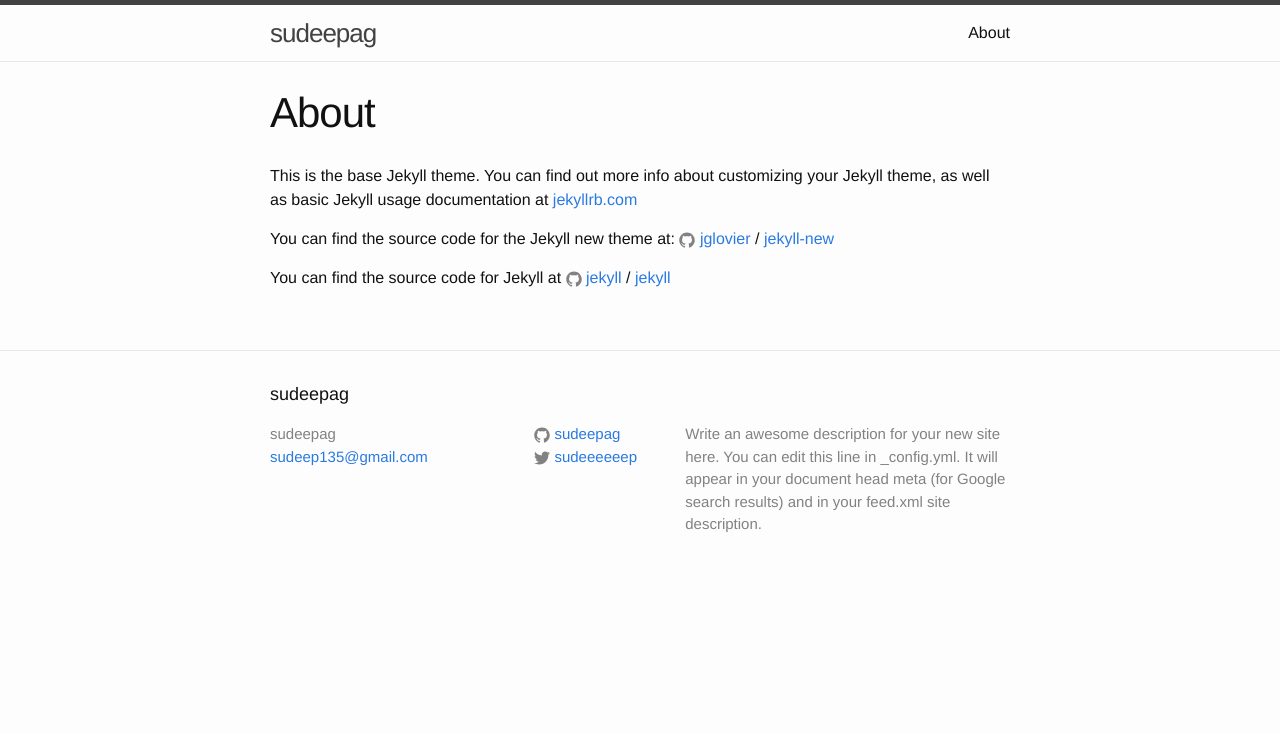
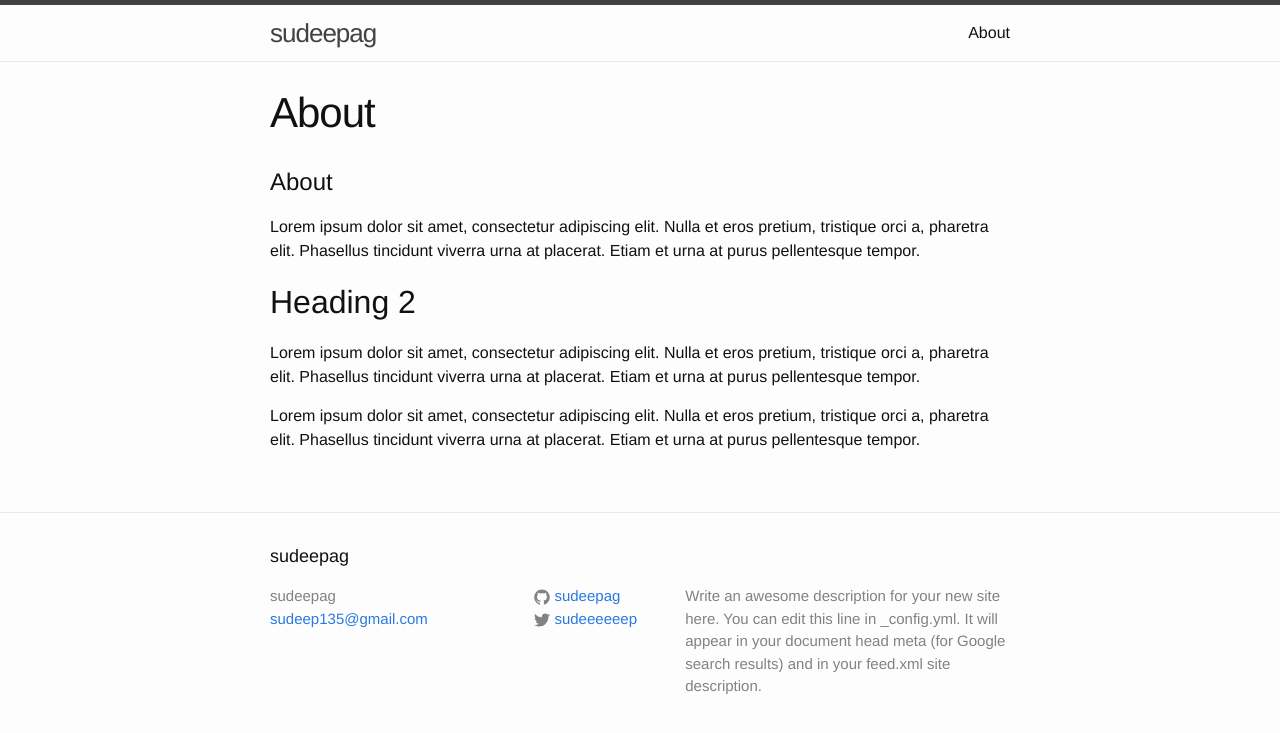
Before and after one commit to sudeepag/sudeep.co, a Jekyll site: the page built from about.md, in a window 1280 px wide. Shown: the top 733 px of the page. Built offline with Jekyll 4.4.1, drawn with Linux system fonts in a browser that asks for light colours.

Commit message:
Update about.md

```diff
--- a/about.md
+++ b/about.md
@@ -4,12 +4,12 @@ title: About
 permalink: /about/
 ---
 
-This is the base Jekyll theme. You can find out more info about customizing your Jekyll theme, as well as basic Jekyll usage documentation at [jekyllrb.com](http://jekyllrb.com/)
+# {{ page.title }}
 
-You can find the source code for the Jekyll new theme at:
-{% include icon-github.html username="jglovier" %} /
-[jekyll-new](https://github.com/jglovier/jekyll-new)
+Lorem ipsum dolor sit amet, consectetur adipiscing elit. Nulla et eros pretium, tristique orci a, pharetra elit. Phasellus tincidunt viverra urna at placerat. Etiam et urna at purus pellentesque tempor.
 
-You can find the source code for Jekyll at
-{% include icon-github.html username="jekyll" %} /
-[jekyll](https://github.com/jekyll/jekyll)
+## Heading 2
+
+Lorem ipsum dolor sit amet, consectetur adipiscing elit. Nulla et eros pretium, tristique orci a, pharetra elit. Phasellus tincidunt viverra urna at placerat. Etiam et urna at purus pellentesque tempor.
+
+Lorem ipsum dolor sit amet, consectetur adipiscing elit. Nulla et eros pretium, tristique orci a, pharetra elit. Phasellus tincidunt viverra urna at placerat. Etiam et urna at purus pellentesque tempor.
```
